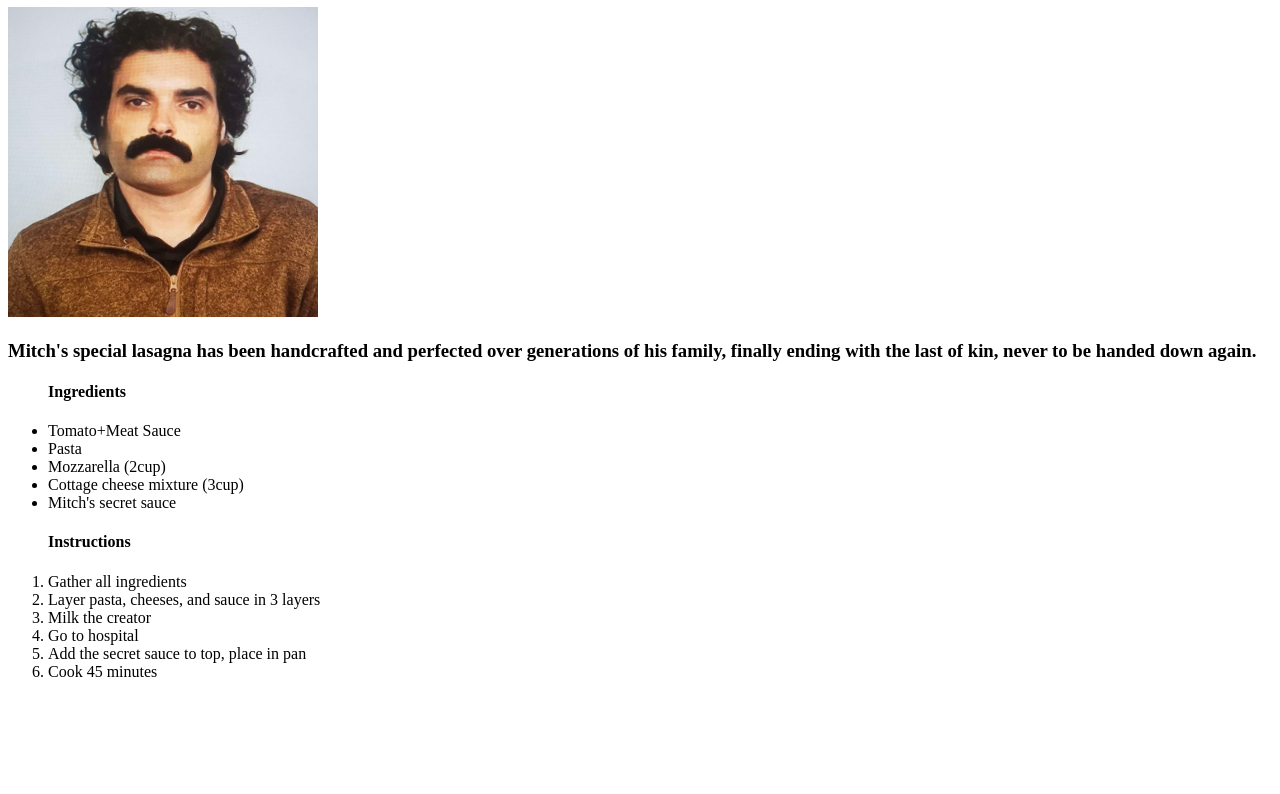
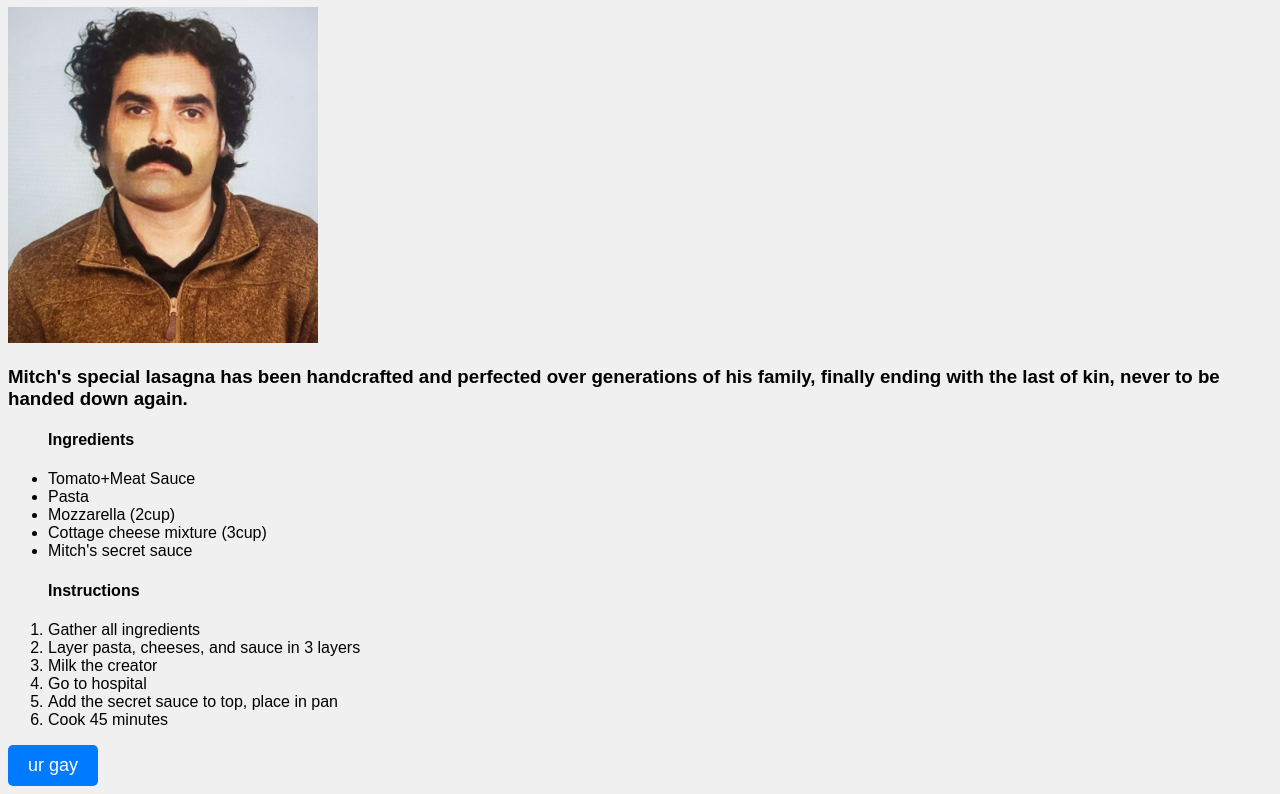
Before and after one commit to itsjii/jiispot, a plain HTML site: page recipes/lasagna.html in a window 1280 px wide. Shown: the part 73-867 px from the top of the page. Before the commit the page ends 800 px from the top, so only its background shows below. Drawn offline with Linux system fonts and the light colour scheme.

Commit message:
ChatGPT a button that changes background color

```diff
--- a/recipes/lasagna.html
+++ b/recipes/lasagna.html
@@ -4,10 +4,25 @@
     <meta charset="UTF-8">
     <meta name="viewport" content="width=device-width, initial-scale=1.0">
     <title>Mitch's Special Lasagna</title>
+    <style>
+        body {
+            font-family: Arial, sans-serif;
+            background-color: #f0f0f0; /* Default background color */
+        }
+        button {
+            font-size: 18px;
+            padding: 10px 20px;
+            cursor: pointer;
+            border: none;
+            background-color: #007bff;
+            color: white;
+            border-radius: 5px;
+        }
+    </style>
 </head>
 <body>
     <h1>Mitch's special lasagna</h1>
-    <p><img src="../images/mitch.jpg" alt="Picture of creator" height="310" width ="310"></p>
+    <p><img src="../images/mitch.jpg" alt="Picture of creator" height="auto" width ="310"></p>
     <p><h3>Mitch's special lasagna has been handcrafted and perfected over generations of his family, finally ending with the last of kin, never to be handed down again.</h3></p>
     <p><ul>
         <h4>Ingredients</h4>
@@ -26,5 +41,21 @@
         <li>Add the secret sauce to top, place in pan</li>
         <li>Cook 45 minutes</li>
     </ol></p>
+    <button onclick="changeBackgroundColor()">ur gay</button>
+
+    <script>
+        function changeBackgroundColor() {
+            // Generate random RGB values
+            var r = Math.floor(Math.random() * 256);
+            var g = Math.floor(Math.random() * 256);
+            var b = Math.floor(Math.random() * 256);
+
+            // Construct RGB color string
+            var randomColor = 'rgb(' + r + ',' + g + ',' + b + ')';
+
+            // Apply the random color as the background color
+            document.body.style.backgroundColor = randomColor;
+        }
+    </script>
 </body>
 </html>
```
